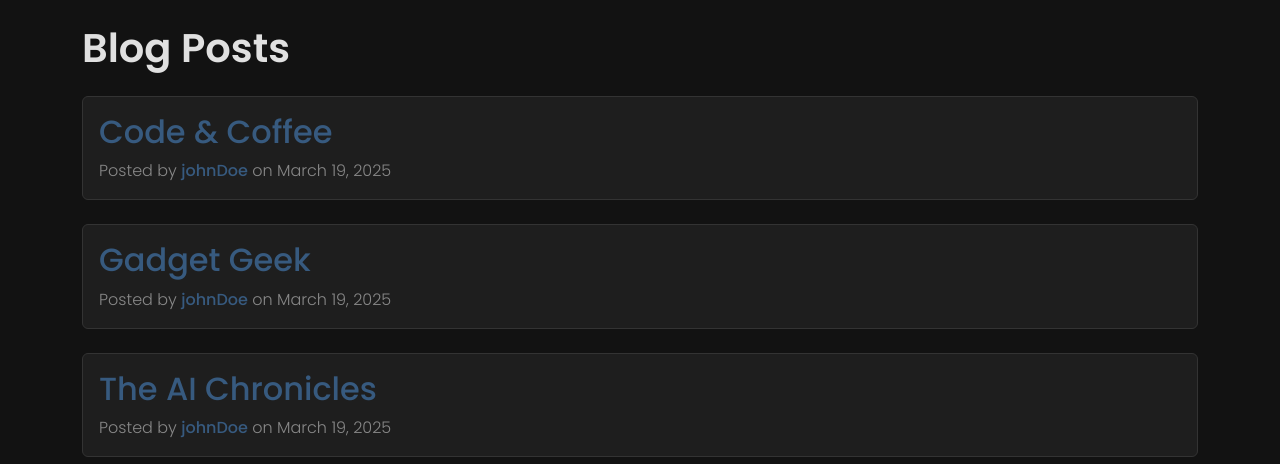
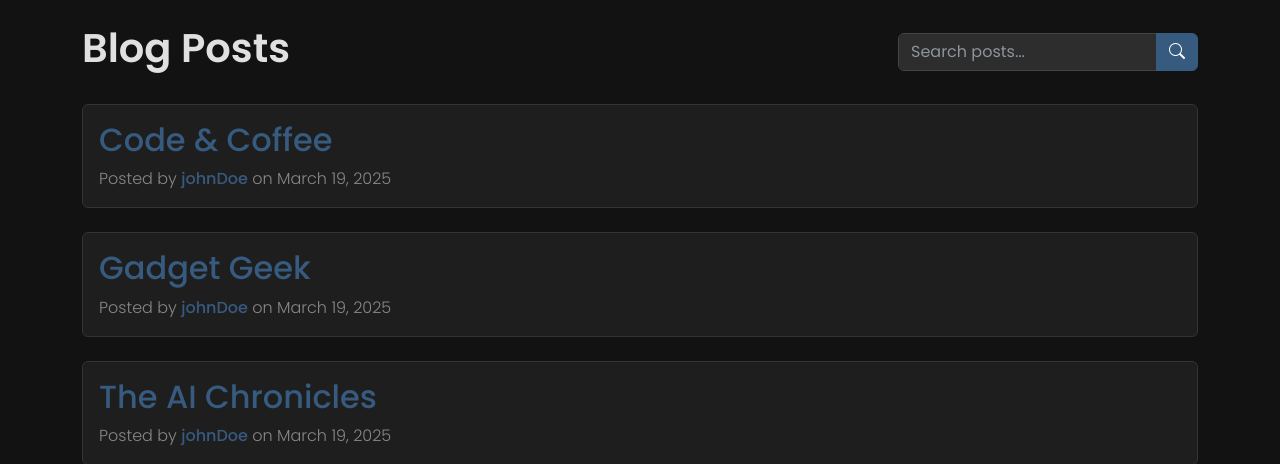
Before and after one commit to 00ROHIT00/Django-Mini-Blog, a Django app: page /blog/blogs/ in a window 1280 px wide. Shown: the part 57-521 px from the top of the page. Run offline with Django 5.2, Linux system fonts and the light colour scheme; data comes from the database, SQL or seed files in the repository.

Commit message:
search bar added

```diff
--- a/app/templates/base.html
+++ b/app/templates/base.html
@@ -4,8 +4,9 @@
     <meta charset="UTF-8">
     <meta name="viewport" content="width=device-width, initial-scale=1.0">
     <title>{% block title %}Mini Blog{% endblock %}</title>
+    <link href="https://cdn.jsdelivr.net/npm/bootstrap@5.3.0/dist/css/bootstrap.min.css" rel="stylesheet">
+    <link href="https://cdn.jsdelivr.net/npm/bootstrap-icons@1.11.0/font/bootstrap-icons.css" rel="stylesheet">
     <link href="https://fonts.googleapis.com/css2?family=Poppins:wght@300;400;500;600;700&display=swap" rel="stylesheet">
-    <link href="https://cdn.jsdelivr.net/npm/bootstrap@5.3.0/dist/css/bootstrap.min.css" rel="stylesheet">
     <link href="https://cdnjs.cloudflare.com/ajax/libs/font-awesome/6.0.0/css/all.min.css" rel="stylesheet">
     <style>
         :root[data-bs-theme="light"] {
--- a/app/templates/blog_list.html
+++ b/app/templates/blog_list.html
@@ -5,7 +5,29 @@
 {% block content %}
 <div class="row">
     <div class="col-md-12">
-        <h1 class="mb-4">Blog Posts</h1>
+        <div class="d-flex justify-content-between align-items-center mb-4">
+            <h1>Blog Posts</h1>
+            <form action="{% url 'blog_list' %}" method="GET" class="d-flex gap-2">
+                <div class="input-group" style="max-width: 300px;">
+                    <input type="text" name="search" class="form-control" placeholder="Search posts..."
+                           value="{{ search_query }}" aria-label="Search blog posts">
+                    <button class="btn btn-primary" type="submit">
+                        <i class="bi bi-search"></i>
+                    </button>
+                    {% if search_query %}
+                        <a href="{% url 'blog_list' %}" class="btn btn-outline-secondary" title="Clear search">
+                            <i class="bi bi-x-lg"></i>
+                        </a>
+                    {% endif %}
+                </div>
+            </form>
+        </div>
+
+        {% if search_query %}
+            <div class="alert alert-info mb-4">
+                Showing results for "{{ search_query }}"
+            </div>
+        {% endif %}
 
         {% for post in posts %}
             <div class="card mb-4">
@@ -17,11 +39,18 @@
                         Posted by <a href="{% url 'blogger_detail' post.author.id %}" class="text-decoration-none">{{ post.author.username }}</a>
                         on {{ post.created_at|date:"F j, Y" }}
                     </p>
+                    {% if search_query %}
+                        <p class="card-text">{{ post.content|truncatewords:50 }}</p>
+                    {% endif %}
                 </div>
             </div>
         {% empty %}
             <div class="alert alert-info">
-                No blog posts available yet.
+                {% if search_query %}
+                    No blog posts found matching your search.
+                {% else %}
+                    No blog posts available yet.
+                {% endif %}
             </div>
         {% endfor %}
 
@@ -30,7 +59,7 @@
                 <ul class="pagination justify-content-center">
                     {% if posts.has_previous %}
                         <li class="page-item">
-                            <a class="page-link" href="?page={{ posts.previous_page_number }}">Previous</a>
+                            <a class="page-link" href="?page={{ posts.previous_page_number }}{% if search_query %}&search={{ search_query }}{% endif %}">Previous</a>
                         </li>
                     {% endif %}
 
@@ -41,14 +70,14 @@
                             </li>
                         {% else %}
                             <li class="page-item">
-                                <a class="page-link" href="?page={{ num }}">{{ num }}</a>
+                                <a class="page-link" href="?page={{ num }}{% if search_query %}&search={{ search_query }}{% endif %}">{{ num }}</a>
                             </li>
                         {% endif %}
                     {% endfor %}
 
                     {% if posts.has_next %}
                         <li class="page-item">
-                            <a class="page-link" href="?page={{ posts.next_page_number }}">Next</a>
+                            <a class="page-link" href="?page={{ posts.next_page_number }}{% if search_query %}&search={{ search_query }}{% endif %}">Next</a>
                         </li>
                     {% endif %}
                 </ul>
--- a/app/views.py
+++ b/app/views.py
@@ -106,11 +106,26 @@ def clear_welcome_toast(request):
     return JsonResponse({'status': 'success'})
 
 def blog_list(request):
-    posts = BlogPost.objects.all()
+    search_query = request.GET.get('search', '')
+
+    if search_query:
+        # Search in titles, content, and author usernames
+        posts = BlogPost.objects.filter(
+            models.Q(title__icontains=search_query) |
+            models.Q(content__icontains=search_query) |
+            models.Q(author__username__icontains=search_query)
+        ).order_by('-created_at')
+    else:
+        posts = BlogPost.objects.all().order_by('-created_at')
+
     paginator = Paginator(posts, 5)
     page_number = request.GET.get('page')
     posts = paginator.get_page(page_number)
-    return render(request, 'blog_list.html', {'posts': posts})
+
+    return render(request, 'blog_list.html', {
+        'posts': posts,
+        'search_query': search_query
+    })
 
 def blog_detail(request, post_id):
     post = get_object_or_404(BlogPost, id=post_id)
```
